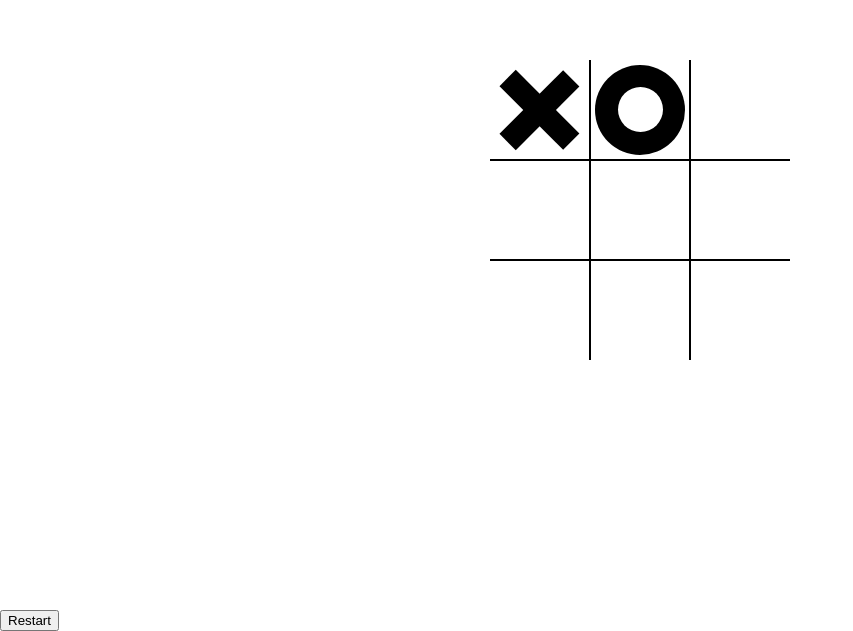
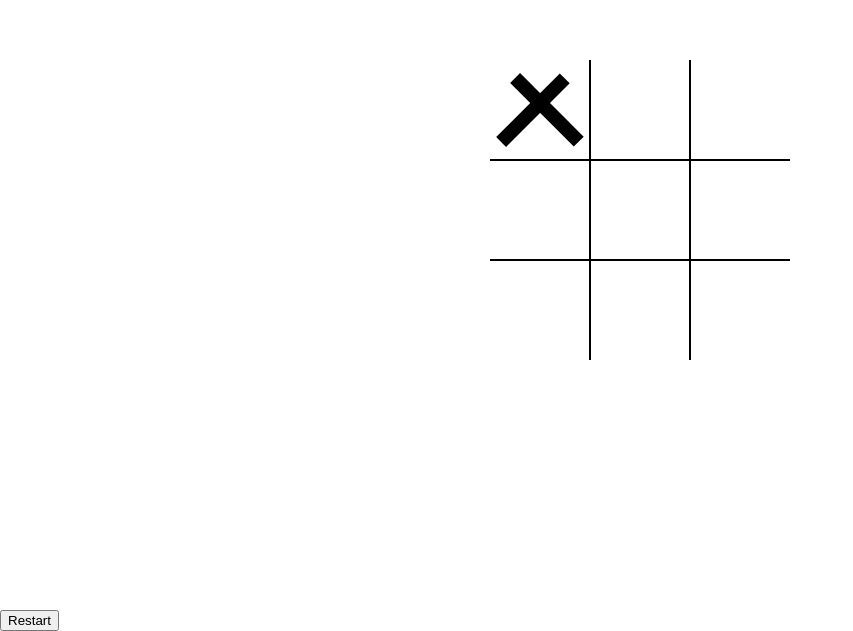
Before and after one commit to nooburger81/TTT_Game, a website: page public/index.html in a window 1280 px wide. Shown: the part 190-821 px from the top of the page, without its empty margins (0-853 px from the left). Drawn offline with Linux system fonts and the light colour scheme.

Commit message:
built grid, created first X version

```diff
--- a/public/index.html
+++ b/public/index.html
@@ -3,14 +3,14 @@
   <head>
     <meta charset="UTF-8">
     <meta name="viewport" content="width=device-width, initial-scale=1.0">
-    <link rel="stylesheet" href="/public/styles.css">
-    <script src="script.js" defer></script>
+    <link rel="stylesheet" href="./styles.css">
+    <!-- <script src="script.js" defer></script> -->
     <title>Document</title>
   </head>
   <body>
-    <div class="board x" id="board">
+    <div class="board" id="board">
       <div class="cell x" data-cell></div>
-      <div class="cell circle" data-cell></div>
+      <div class="cell" data-cell></div>
       <div class="cell" data-cell></div>
       <div class="cell" data-cell></div>
       <div class="cell" data-cell></div>
--- a/public/styles.css
+++ b/public/styles.css
@@ -29,8 +29,6 @@ body {
     display: flex;
     justify-content: center;
     align-items: center;
-    position: relative;
-    cursor: pointer;
 }
 
 .cell:first-child,
@@ -53,50 +51,18 @@ body {
     border-bottom: none;
 }
 
-.cell.x,
-.cell.circle {
-    cursor: not-allowed;
+.cell.x::before,
+.cell.x::after {
+    content: '';
+    width: calc(var(--mark-size) * .15);
+    height: var(--mark-size);
+    background-color: black;
 }
 
-.board.x .cell:hover {
-
-}
-
-.cell.x::before,
-.cell.x::after,
-.board.x .cell:hover::before,
-.board.x .cell:hover::after {
-content: '';
-position: absolute;
-width: calc(var(--mark-size) * .25);
-height: var(--mark-size);
-background-color: black;
-}
-
-.cell.x::before,
-    .board.x .cell:hover::before{
+.cell.x::before {
     transform: rotate(45deg);
 }
 
 .cell.x::after {
     transform: rotate(-45deg);
 }
-
-.cell.circle::before,
-.cell.circle::after {
-content: '';
-position: absolute;
-border-radius: 50%;
-}
-
-.cell.circle::before {
-    width: var(--mark-size);
-    height: var(--mark-size);
-    background-color: black;
-}
-
-.cell.circle::after {
-    width: calc(var(--mark-size) * .5);
-    height: calc(var(--mark-size) * .5);
-    background-color: white;
-}
```
